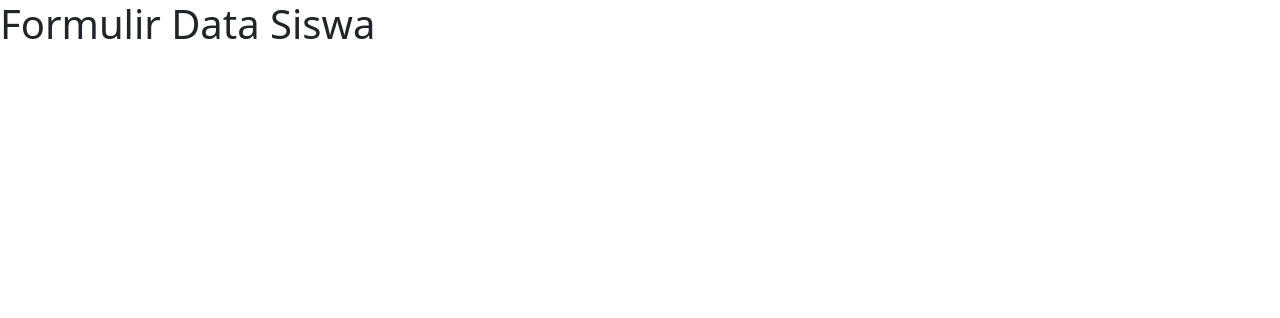
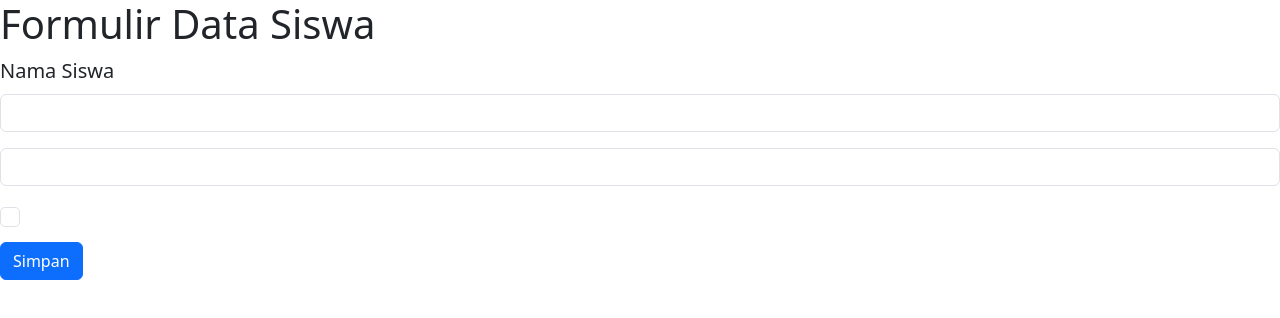
Before and after one commit to sitinurasiahramadani/latihanform, a plain HTML site: page index.html in a window 1280 px wide. Drawn offline with nearby package versions, Linux system fonts and the light colour scheme.

Commit message:
Menambah formulir data siswa

```diff
--- a/index.html
+++ b/index.html
@@ -1,5 +1,6 @@
   <!DOCTYPE html>
   <html lang="en">
+
   <head>
     <meta charset="UTF-8">
     <meta http-equiv="X-UA-Compatible" content="IE=Edge">
@@ -16,7 +17,24 @@
 
   <body>
     <h1>Formulir Data Siswa</h1>
+    <form>
+      <div class="mb-3">
+        <label for="exampleInputEmail1" class="form-label">Nama Siswa</label>
+        <input type="email" class="form-control" id="exampleInputEmail1" aria-describedby="emailHelp">
+
+      </div>
+      <div class="mb-3">
+
+        <input type="password" class="form-control" id="exampleInputPassword1">
+      </div>
+      <div class="mb-3 form-check">
+        <input type="checkbox" class="form-check-input" id="exampleCheck1">
+
+      </div>
+      <button type="submit" class="btn btn-primary">Simpan</button>
+    </form>
     <!-- Project -->
     <script src="main.js"></script>
   </body>
+
   </html>
```
Lines whose indentation alone changed are shown as unchanged.
